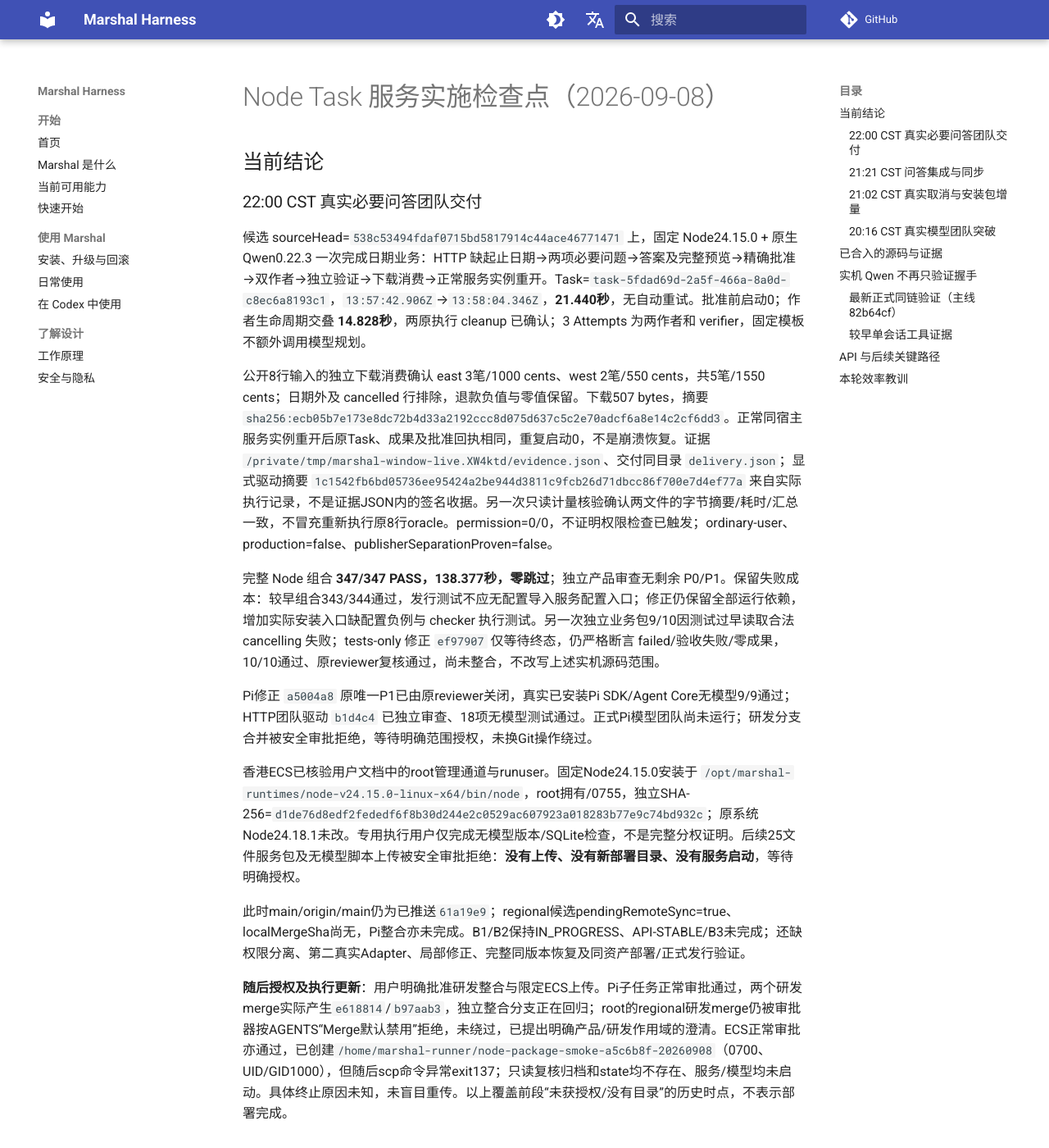
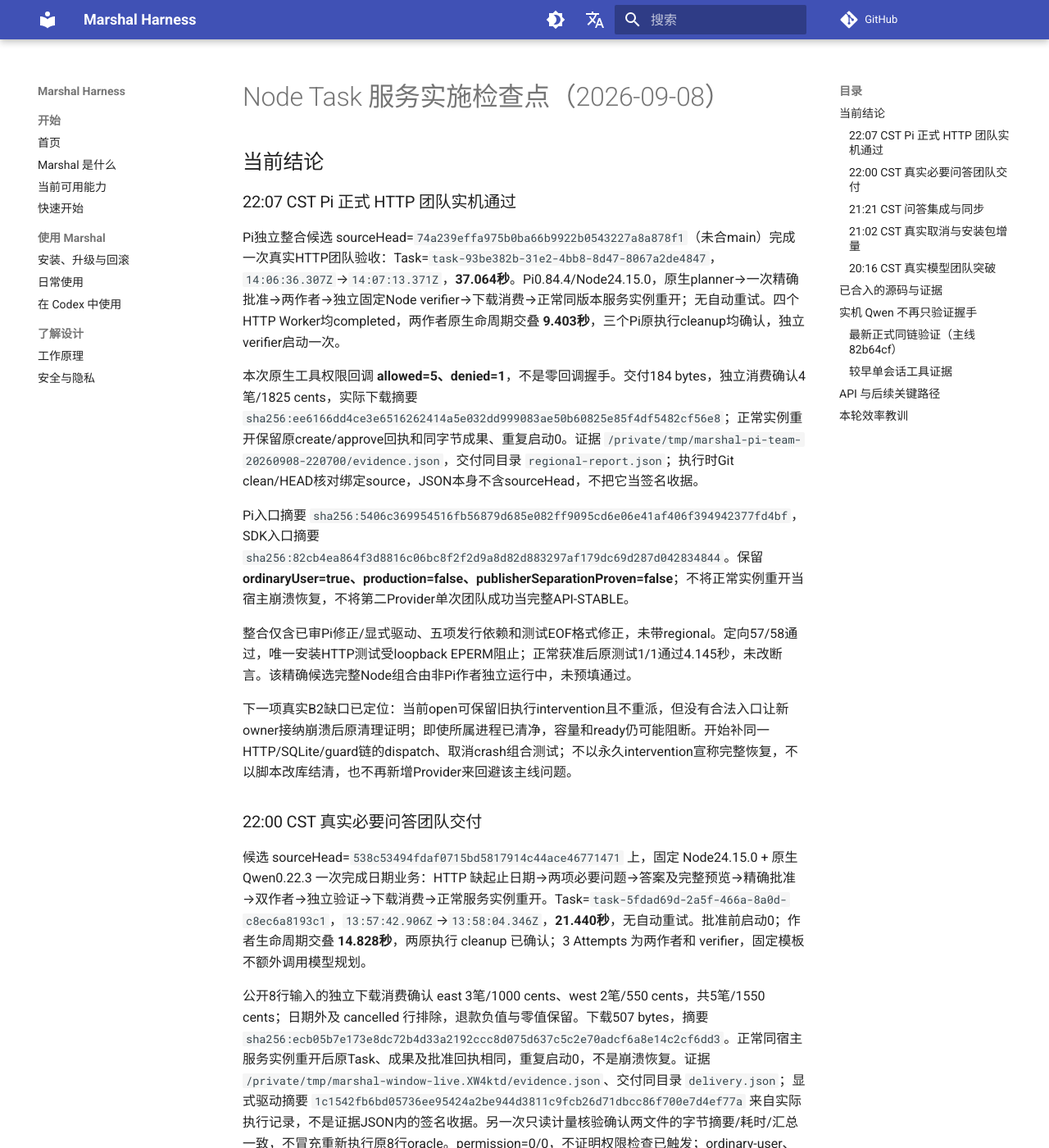
Before and after one commit to chiga0/marshal-harness, an MkDocs documentation site: the page built from docs/node-task-service-status-2026-09-08.md, in a window 1280 px wide and 1400 px high. Shown: the whole window at 82% size. Built offline with MkDocs 1.6.1 and Material for MkDocs 9.7.7, drawn with Linux system fonts in a browser that asks for light colours; comment, search, counter and statistics services are not loaded.

Commit message:
docs: record real Pi HTTP team delivery and next recovery gap

```diff
--- a/docs/node-task-service-status-2026-09-08.md
+++ b/docs/node-task-service-status-2026-09-08.md
@@ -1,6 +1,18 @@
 # Node Task 服务实施检查点（2026-09-08）
 
 ## 当前结论
+
+### 22:07 CST Pi 正式 HTTP 团队实机通过
+
+Pi独立整合候选 sourceHead=`74a239effa975b0ba66b9922b0543227a8a878f1`（未合main）完成一次真实HTTP团队验收：Task=`task-93be382b-31e2-4bb8-8d47-8067a2de4847`，`14:06:36.307Z`→`14:07:13.371Z`，**37.064秒**。Pi0.84.4/Node24.15.0，原生planner→一次精确批准→两作者→独立固定Node verifier→下载消费→正常同版本服务实例重开；无自动重试。四个HTTP Worker均completed，两作者原生命周期交叠 **9.403秒**，三个Pi原执行cleanup均确认，独立verifier启动一次。
+
+本次原生工具权限回调 **allowed=5、denied=1**，不是零回调握手。交付184 bytes，独立消费确认4笔/1825 cents，实际下载摘要 `sha256:ee6166dd4ce3e6516262414a5e032dd999083ae50b60825e85f4df5482cf56e8`；正常实例重开保留原create/approve回执和同字节成果、重复启动0。证据 `/private/tmp/marshal-pi-team-20260908-220700/evidence.json`，交付同目录 `regional-report.json`；执行时Git clean/HEAD核对绑定source，JSON本身不含sourceHead，不把它当签名收据。
+
+Pi入口摘要 `sha256:5406c369954516fb56879d685e082ff9095cd6e06e41af406f394942377fd4bf`，SDK入口摘要 `sha256:82cb4ea864f3d8816c06bc8f2f2d9a8d82d883297af179dc69d287d042834844`。保留 **ordinaryUser=true、production=false、publisherSeparationProven=false**；不将正常实例重开当宿主崩溃恢复，不将第二Provider单次团队成功当完整API-STABLE。
+
+整合仅含已审Pi修正/显式驱动、五项发行依赖和测试EOF格式修正，未带regional。定向57/58通过，唯一安装HTTP测试受loopback EPERM阻止；正常获准后原测试1/1通过4.145秒，未改断言。该精确候选完整Node组合由非Pi作者独立运行中，未预填通过。
+
+下一项真实B2缺口已定位：当前open可保留旧执行intervention且不重派，但没有合法入口让新owner接纳崩溃后原清理证明；即使所属进程已清净，容量和ready仍可能阻断。开始补同一HTTP/SQLite/guard链的dispatch、取消crash组合测试；不以永久intervention宣称完整恢复，不以脚本改库结清，也不再新增Provider来回避该主线问题。
 
 ### 22:00 CST 真实必要问答团队交付
 
```
Also changed, not shown: docs/agent-team-service-milestones.md (+2 -0 lines), docs/roadmap-status.md (+2 -0 lines).
